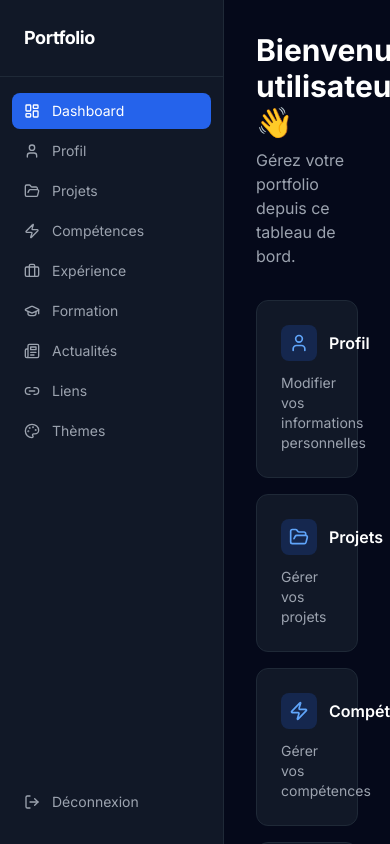
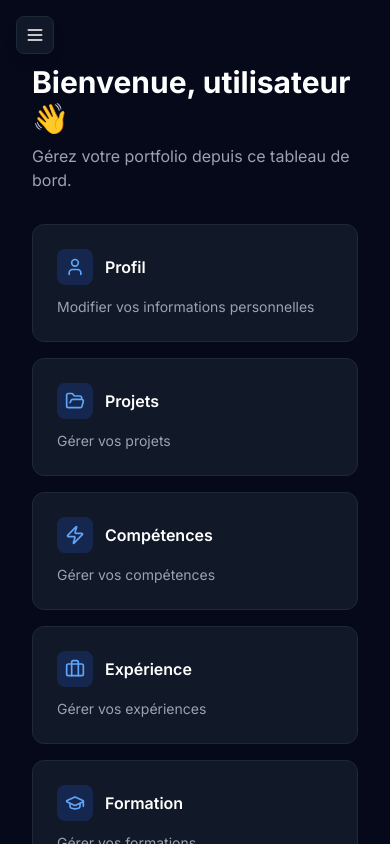
Before and after one commit to SASdiop22/SaasPortfolio, a Next.js app in the folder frontEnd/: page /dashboard in a window 390 px wide. Shown: the top 844 px of the page. Built offline with nearby package versions, Linux system fonts and the light colour scheme; no server answers; sample sign-in values are in the browser's storage.

Commit message:
Make dashboard sidebar a collapsible drawer on mobile

```diff
--- a/frontEnd/src/app/(dashboard)/layout.tsx
+++ b/frontEnd/src/app/(dashboard)/layout.tsx
@@ -26,7 +26,7 @@ export default function DashboardLayout({ children }: Readonly<{ children: React
   return (
     <div className="flex min-h-screen bg-[#05091a]">
       <Sidebar />
-      <main className="flex-1 p-8 text-white overflow-auto">{children}</main>
+      <main className="flex-1 p-8 pt-16 md:pt-8 text-white overflow-auto">{children}</main>
     </div>
   );
 }
--- a/frontEnd/src/components/dashboard/Sidebar.tsx
+++ b/frontEnd/src/components/dashboard/Sidebar.tsx
@@ -1,4 +1,5 @@
 'use client';
+import { useState } from 'react';
 import Link from 'next/link';
 import { usePathname, useRouter } from 'next/navigation';
 import {
@@ -12,6 +13,8 @@ import {
   Link2,
   Palette,
   LogOut,
+  Menu,
+  X,
 } from 'lucide-react';
 import { useClerk } from '@clerk/nextjs';
 import { cn } from '@/lib/utils';
@@ -29,18 +32,56 @@ const NAV_ITEMS = [
 ];
 
 export default function Sidebar() {
+  const [open, setOpen] = useState(false);
   const pathname = usePathname();
   const router = useRouter();
   const { signOut } = useClerk();
 
-  const handleLogout = () => {
-    signOut(() => router.replace('/login'));
-  };
+  const handleLogout = () => signOut(() => router.replace('/login'));
+  const close = () => setOpen(false);
 
   return (
-    <aside className="flex h-screen w-56 flex-col bg-gray-900 border-r border-gray-800 sticky top-0">
-      <div className="px-6 py-6 border-b border-gray-800">
+    <>
+      {/* Hamburger — mobile only */}
+      <button
+        className="fixed top-4 left-4 z-50 md:hidden rounded-lg bg-gray-900 border border-gray-800 p-2 text-white shadow-lg"
+        onClick={() => setOpen(true)}
+        aria-label="Ouvrir le menu"
+      >
+        <Menu size={20} />
+      </button>
+
+      {/* Overlay — mobile only */}
+      {open && (
+        <button
+          type="button"
+          className="fixed inset-0 z-40 w-full bg-black/60 backdrop-blur-sm md:hidden cursor-default"
+          onClick={close}
+          aria-label="Fermer le menu"
+          tabIndex={-1}
+        />
+      )}
+
+      {/* Sidebar */}
+      <aside
+        className={cn(
+          'flex h-screen w-56 flex-col bg-gray-900 border-r border-gray-800',
+          // Desktop: relative, always visible
+          'md:sticky md:top-0 md:translate-x-0',
+          // Mobile: fixed drawer, toggleable
+          'fixed inset-y-0 left-0 z-50 transition-transform duration-300 ease-in-out',
+          open ? 'translate-x-0' : '-translate-x-full md:translate-x-0',
+        )}
+      >
+        <div className="px-6 py-6 border-b border-gray-800 flex items-center justify-between">
           <span className="text-lg font-bold text-white tracking-tight">Portfolio</span>
+          <button
+            onClick={close}
+            className="md:hidden text-gray-400 hover:text-white transition-colors"
+            aria-label="Fermer le menu"
+          >
+            <X size={18} />
+          </button>
         </div>
 
         <nav className="flex-1 overflow-y-auto py-4">
@@ -52,6 +93,7 @@ export default function Sidebar() {
                 <li key={href}>
                   <Link
                     href={href}
+                    onClick={close}
                     className={cn(
                       'flex items-center gap-3 rounded-lg px-3 py-2 text-sm transition-colors',
                       isActive
@@ -78,5 +120,6 @@ export default function Sidebar() {
           </button>
         </div>
       </aside>
+    </>
   );
 }
```
Lines whose indentation alone changed are shown as unchanged.
